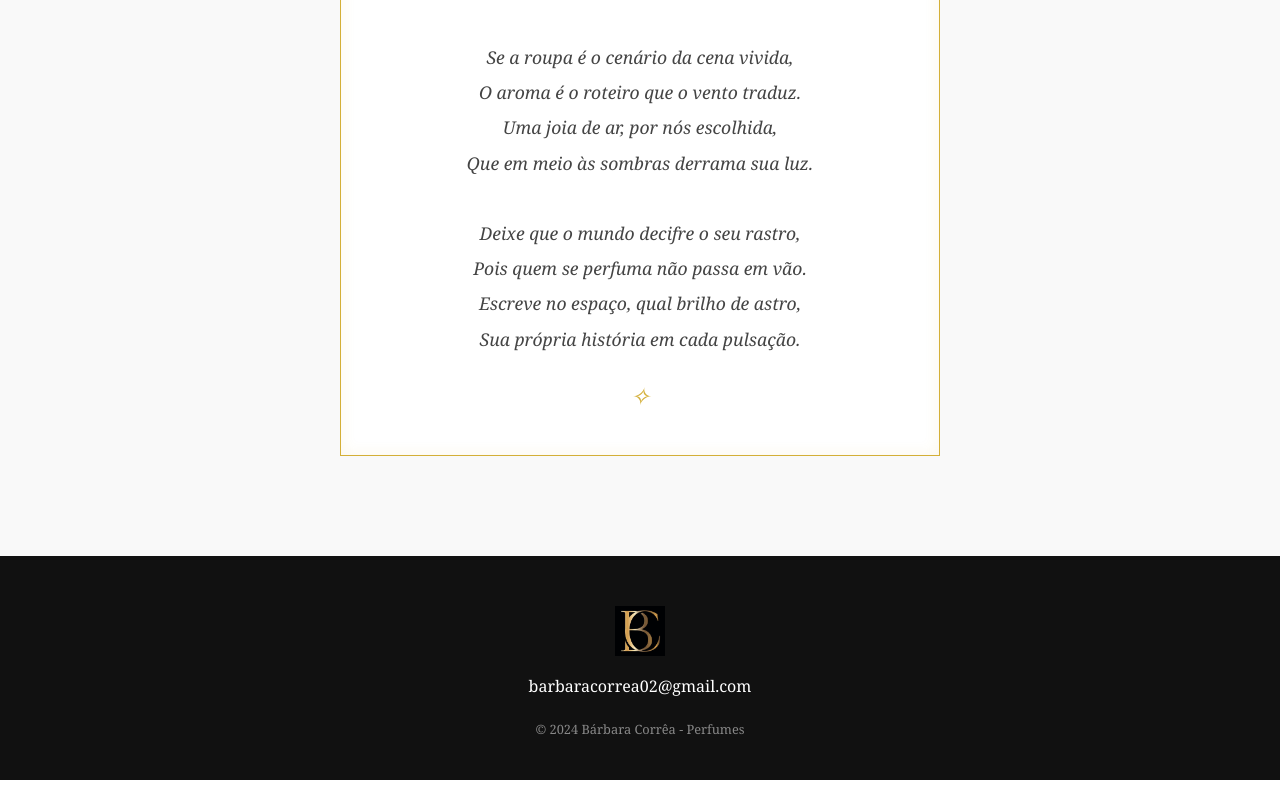
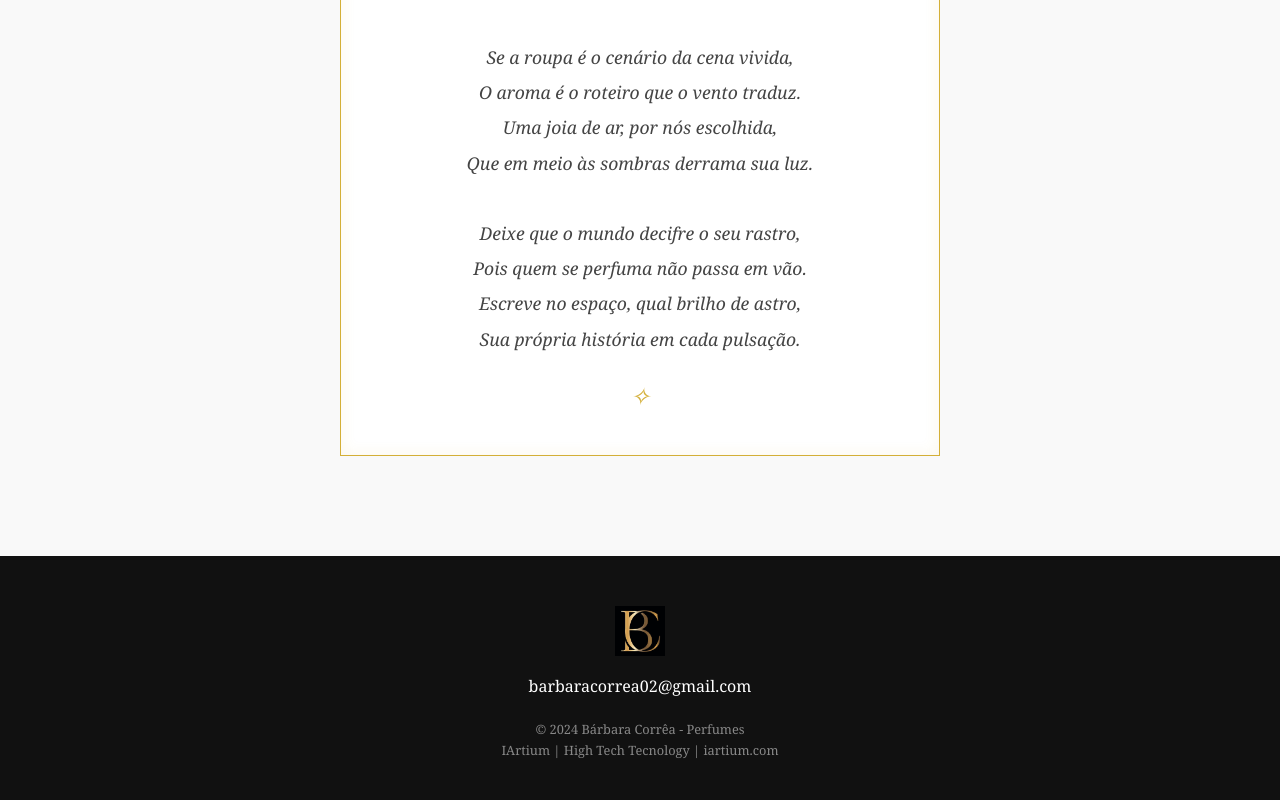
Before and after one commit to HENRIQUEIATECH/barbaracorrea, a plain HTML site: page index.html in a window 1280 px wide. Shown: the part 2963-3763 px from the top of the page. Drawn offline with Linux system fonts and the light colour scheme.

Commit message:
Update index.html

```diff
--- a/index.html
+++ b/index.html
@@ -347,6 +347,7 @@
         <p>barbaracorrea02@gmail.com</p>
         <div style="margin-top:20px; font-size: 0.8rem; color: #888;">
             &copy; 2024 Bárbara Corrêa - Perfumes
+               <p>IArtium | High Tech Tecnology | iartium.com</p>
         </div>
     </footer>
 
```
